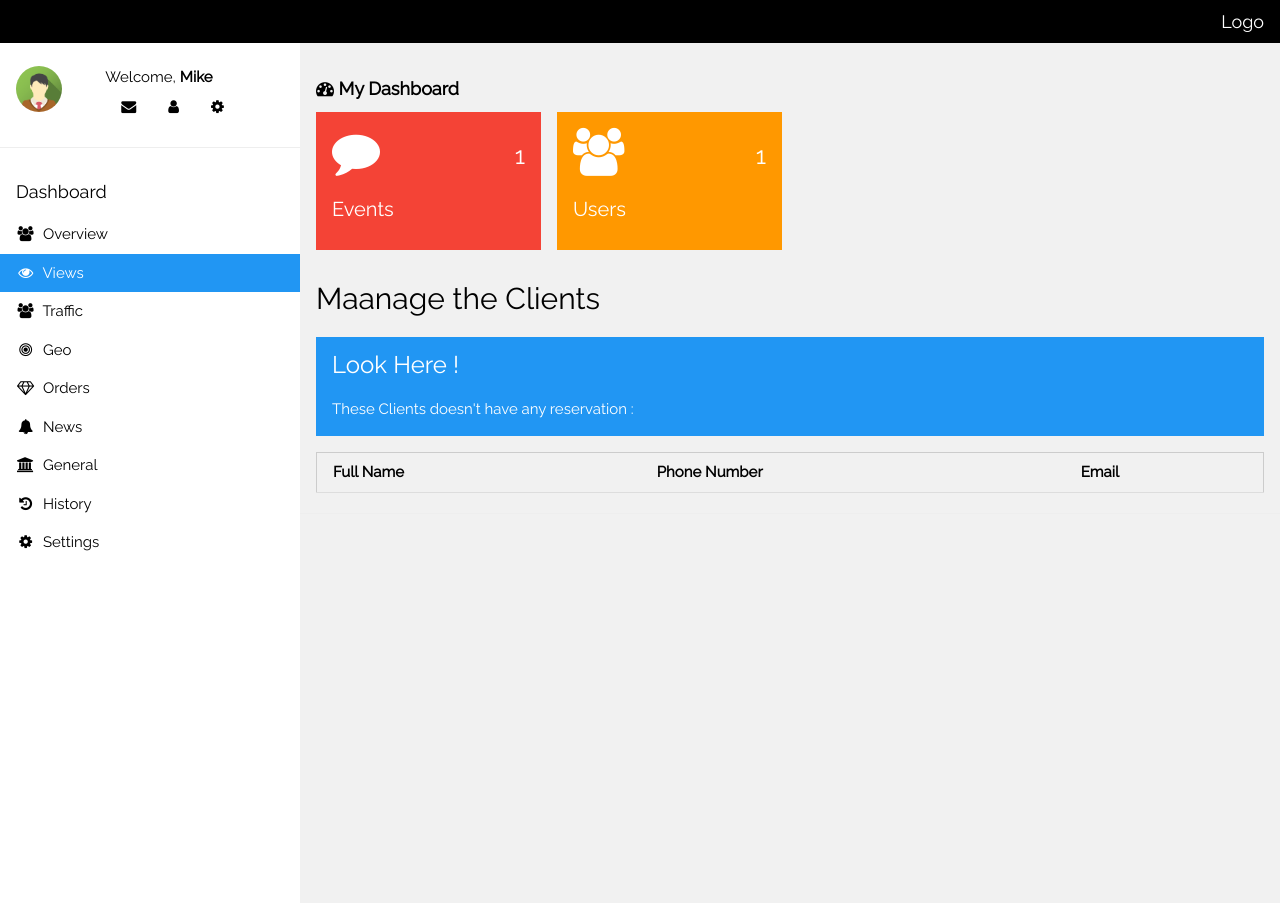
After one commit to ChehAchraf/RevForMe, a PHP site: page /dash/notif.php in a window 1280 px wide. The commit adds this page. Run offline with PHP 8.4, Linux system fonts and the light colour scheme; data comes from the database, SQL or seed files in the repository; tables that the repository leaves empty hold one stand-in row (values such as "Sample post"); lists and menus that the app fills with data are empty.

Commit message:
add the notification about the clients who doesn't make any reservation

```diff
--- /dev/null
+++ b/dash/notif.php
@@ -0,0 +1,168 @@
+<?php
+include('../inc/db.php');
+  session_start();
+  if(isset($_SESSION['added'])){
+    echo $_SESSION['added'];
+    unset($_SESSION['added']);
+  }
+  if(isset($_SESSION['changed'])){
+    echo $_SESSION['changed'];
+    unset($_SESSION['changed']);
+  }
+  $sql = "SELECT COUNT(*) FROM `cliente`";
+  $result = $conn->query($sql);
+  $row = $result->fetch_row();
+
+  $cmd = "SELECT COUNT(*) FROM `activite`";
+  $do = $conn->query($cmd);
+  $row_activity = $do->fetch_row();
+  ?>
+<!DOCTYPE html>
+<html>
+<head>
+<title>W3.CSS Template</title>
+<meta charset="UTF-8">
+<meta name="viewport" content="width=device-width, initial-scale=1">
+<link rel="stylesheet" href="https://www.w3schools.com/w3css/4/w3.css">
+<link rel="stylesheet" href="https://fonts.googleapis.com/css?family=Raleway">
+<link rel="stylesheet" href="https://cdnjs.cloudflare.com/ajax/libs/font-awesome/4.7.0/css/font-awesome.min.css">
+<style>
+html,body,h1,h2,h3,h4,h5 {font-family: "Raleway", sans-serif}
+</style>
+</head>
+<body class="w3-light-grey">
+<!-- Top container -->
+<div class="w3-bar w3-top w3-black w3-large" style="z-index:4">
+  <button class="w3-bar-item w3-button w3-hide-large w3-hover-none w3-hover-text-light-grey" onclick="w3_open();"><i class="fa fa-bars"></i> &nbsp;Menu</button>
+  <span class="w3-bar-item w3-right">Logo</span>
+</div>
+
+<!-- Sidebar/menu -->
+<nav class="w3-sidebar w3-collapse w3-white w3-animate-left" style="z-index:3;width:300px;" id="mySidebar"><br>
+  <div class="w3-container w3-row">
+    <div class="w3-col s4">
+      <img src="img/avatar.png " class="w3-circle w3-margin-right" style="width:46px">
+    </div>
+    <div class="w3-col s8 w3-bar">
+      <span>Welcome, <strong>Mike</strong></span><br>
+      <a href="#" class="w3-bar-item w3-button"><i class="fa fa-envelope"></i></a>
+      <a href="#" class="w3-bar-item w3-button"><i class="fa fa-user"></i></a>
+      <a href="#" class="w3-bar-item w3-button"><i class="fa fa-cog"></i></a>
+    </div>
+  </div>
+  <hr>
+  <div class="w3-container">
+    <h5>Dashboard</h5>
+  </div>
+  <div class="w3-bar-block">
+    <a href="#" class="w3-bar-item w3-button w3-padding-16 w3-hide-large w3-dark-grey w3-hover-black" onclick="w3_close()" title="close menu"><i class="fa fa-remove fa-fw"></i>&nbsp; Close Menu</a>
+    <a href="index.php" class="w3-bar-item w3-button w3-padding "><i class="fa fa-users fa-fw"></i>&nbsp; Overview</a>
+    <a href="notif.php" class="w3-bar-item w3-button w3-padding w3-blue "><i class="fa fa-eye fa-fw"></i>&nbsp; Views</a>
+    <a href="#" class="w3-bar-item w3-button w3-padding"><i class="fa fa-users fa-fw"></i>&nbsp; Traffic</a>
+    <a href="#" class="w3-bar-item w3-button w3-padding"><i class="fa fa-bullseye fa-fw"></i>&nbsp; Geo</a>
+    <a href="#" class="w3-bar-item w3-button w3-padding"><i class="fa fa-diamond fa-fw"></i>&nbsp; Orders</a>
+    <a href="#" class="w3-bar-item w3-button w3-padding"><i class="fa fa-bell fa-fw"></i>&nbsp; News</a>
+    <a href="#" class="w3-bar-item w3-button w3-padding"><i class="fa fa-bank fa-fw"></i>&nbsp; General</a>
+    <a href="#" class="w3-bar-item w3-button w3-padding"><i class="fa fa-history fa-fw"></i>&nbsp; History</a>
+    <a href="#" class="w3-bar-item w3-button w3-padding"><i class="fa fa-cog fa-fw"></i>&nbsp; Settings</a><br><br>
+  </div>
+</nav>
+
+
+<!-- Overlay effect when opening sidebar on small screens -->
+<div class="w3-overlay w3-hide-large w3-animate-opacity w3hidd" onclick="w3_close()" style="cursor:pointer" title="close side menu" id="myOverlay"></div>
+
+<!-- !PAGE CONTENT! -->
+<div id="main" class="w3-main" style="margin-left:300px;margin-top:43px;">
+
+  <!-- Header -->
+  <header class="w3-container" style="padding-top:22px">
+    <h5><b><i class="fa fa-dashboard"></i> My Dashboard</b></h5>
+  </header>
+
+  <div class="w3-row-padding w3-margin-bottom">
+    <div class="w3-quarter">
+      <div class="w3-container w3-red w3-padding-16">
+        <div class="w3-left"><i class="fa fa-comment w3-xxxlarge"></i></div>
+        <div class="w3-right">
+          <h3><?php echo $do == true ? $row_activity[0] : 0 ?></h3>
+        </div>
+        <div class="w3-clear"></div>
+        <h4>Events</h4>
+      </div>
+    </div>
+    <div class="w3-quarter">
+      <div class="w3-container w3-orange w3-text-white w3-padding-16">
+        <div class="w3-left"><i class="fa fa-users w3-xxxlarge"></i></div>
+        <div class="w3-right">
+          <h3><?php echo $result == true ? $row[0] : 0 ?></h3>
+        </div>
+        <div class="w3-clear"></div>
+        <h4>Users</h4>
+      </div>
+    </div>
+  </div>
+  <?php
+    $sql ="SELECT c.id_client, c.nom, c.prenom, c.email, c.telephone, c.adresse, c.date_naissance
+          FROM cliente c
+          LEFT JOIN reservation r ON c.id_client = r.id_client
+          WHERE r.id_reservation IS NULL;";
+          $result = $conn->query($sql);
+  ?>
+<div class="w3-row w3-container w3-row-padding w3-margin-top">
+    <h2>Maanage the Clients</h2>
+    <div class="w3-panel w3-blue">
+      <h3>Look Here !</h3>
+      <p>These Clients doesn't have any reservation : </p>
+    </div>
+    <table class="w3-table-all">
+    <thead>
+      <tr class="w3-light-grey w3-hover-red">
+        <th>Full Name</th>
+        <th>Phone Number</th>
+        <th>Email</th>
+      </tr>
+    </thead>
+    <?php while($row = $result->fetch_assoc()): ?>
+    <tr class="w3-hover-green">
+      <td><?php echo $row['nom'] . $row['prenom'] ?></td>
+      <td><?php echo $row['telephone'] ?></td>
+      <td><?php echo $row['email'] ?></td>
+    </tr>
+    <?php endwhile ?>
+  </table>
+</div>
+  <hr>
+  <br>
+
+
+  <!-- End page content -->
+</div>
+
+<script>
+// Get the Sidebar
+var mySidebar = document.getElementById("mySidebar");
+
+// Get the DIV with overlay effect
+var overlayBg = document.getElementById("myOverlay");
+
+// Toggle between showing and hiding the sidebar, and add overlay effect
+function w3_open() {
+  if (mySidebar.style.display === 'block') {
+    mySidebar.style.display = 'none';
+    overlayBg.style.display = "none";
+  } else {
+    mySidebar.style.display = 'block';
+    overlayBg.style.display = "block";
+  }
+}
+
+// Close the sidebar with the close button
+function w3_close() {
+  mySidebar.style.display = "none";
+  overlayBg.style.display = "none";
+}
+</script>
+  <script src="../js/main.js"></script>
+</body>
+</html>
--- a/inc/delete_users.php
+++ b/inc/delete_users.php
@@ -7,8 +7,10 @@
         $result = $conn->query($sql);
         if($result){
             echo "Deleted";
+            header("Location: ../dash/index.php");
         }
     }else {
+        echo"notfound";
         $_SESSION['NotFound'] = "Sorry The Id was Not found";
         header('Location: ../index.php');
     }
--- a/inc/details.php
+++ b/inc/details.php
@@ -59,7 +59,6 @@ if(isset($_SESSION['added'])){
                 <i class="fa-solid fa-check"><span class="text-[12px]"> Places: 4</span></i>
             </div>
             </div>
-
             <div class="w-[30%] bg-gray-100 p-8 rounded-lg flex flex-col items-center justify-center space-y-4">
             <h1 class="text-[25px] text-center">Make a reservation</h1>
             <div id="form" action="" class="flex flex-col items-center space-y-4">
--- a/inc/process_reservation.php
+++ b/inc/process_reservation.php
@@ -8,7 +8,8 @@ if ($_SERVER['REQUEST_METHOD'] == "POST"){
             $status = "En attente";
             $IdClient = $_POST['client_id'];
             $ActivityId = $_POST['activity_id'];
-            $sql = "INSERT INTO `reservation`(`id_client`,`id_activite`,`date_reservation`,`status`) VALUES('$IdClient','$ActivityId',NOW(),'$status')";
+            $sql = "INSERT INTO `reservation`(`id_client`,`id_activite`,`date_reservation`,`status`)
+            VALUES('$IdClient','$ActivityId',NOW(),'$status')";
             echo"hello";
             $result = $conn->query($sql);
             if($result){
--- a/js/main.js
+++ b/js/main.js
@@ -9,5 +9,5 @@ document.getElementById('clsmodal').addEventListener('click', function(e){
 
 })
 document.getElementById('delete').addEventListener('click', function(){
-
+    alert('working')
 })
```
Also changed, not shown: dash/index.php (+62 -182 lines), inc/delete_activite.php (added, +13 -0 lines), index.php (+6 -6 lines).
